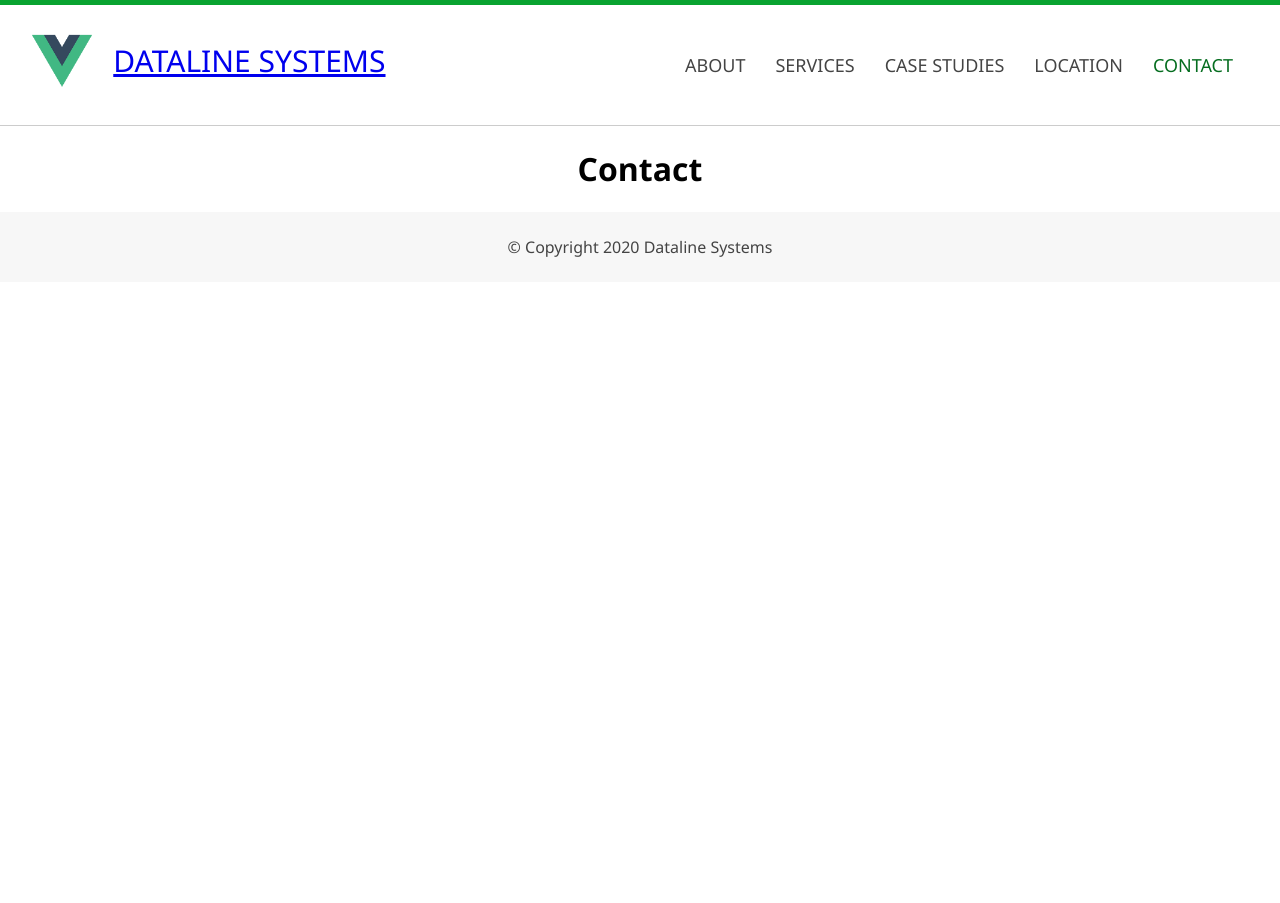
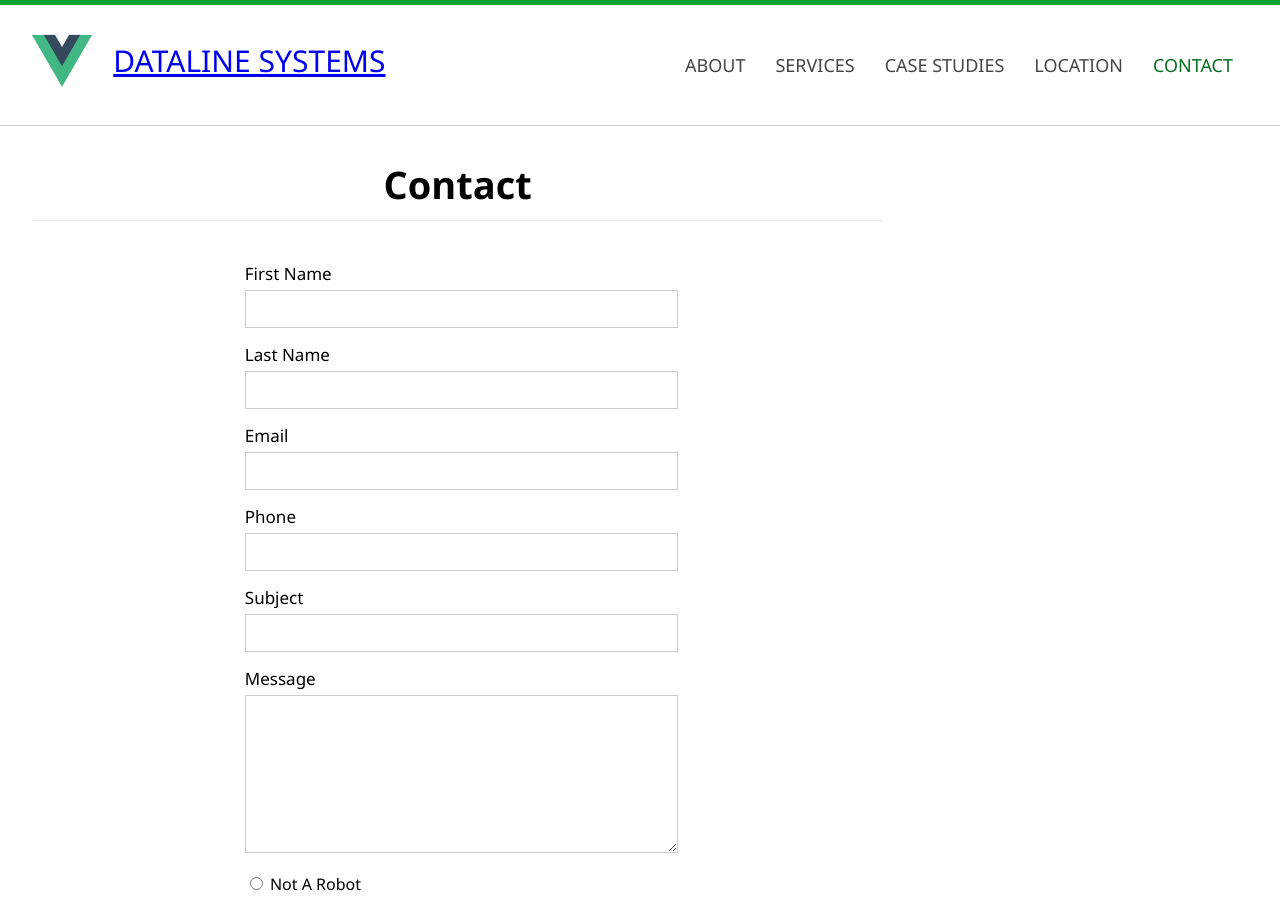
Before and after one commit to sdoylelambda/datalineFE, a Vue app: page /contact in a window 1280 px wide. Shown: the top 903 px of the page. Before the commit the page ends 800 px from the top, so only its background shows below. Built offline with nearby package versions, Linux system fonts and the light colour scheme; what vue-moment would draw is missing.

Commit message:
Contact form with styling.

```diff
--- a/src/components/pages/Contact.vue
+++ b/src/components/pages/Contact.vue
@@ -1,5 +1,153 @@
 <template>
-  <div class="contact">
-    <h1>Contact</h1>
+  <div class="center">
+    <section id="content">
+      <h2 class="subheader">Contact</h2>
+
+      <form class="mid-form" v-on:submit.prevent="sendForm()">
+        <div class="form-group">
+          <label for="firstname">First Name</label>
+          <input type="text" name="firstname" v-model="user.name" />
+          <div v-if="this.submitted && !$v.user.name.required">
+            <p>Name is required</p>
+          </div>
+          <div v-if="this.submitted && !$v.user.name.minLength">
+            <p>Minimun character length 3</p>
+          </div>
+        </div>
+
+        <div class="form-group">
+          <label for="lastname">Last Name</label>
+          <input type="text" name="lastname" v-model="user.lastname" />
+          <div v-if="this.submitted && !$v.user.lastname.required">
+            <p>Lastname is required</p>
+          </div>
+          <div v-if="this.submitted && !$v.user.lastname.minLength">
+            <p>Minimun character length 3</p>
+          </div>
+        </div>
+
+        <div class="form-group">
+          <label for="email">Email</label>
+          <input type="text" name="lastname" v-model="user.lastname" />
+          <div v-if="this.submitted && !$v.user.lastname.required">
+            <p>Email is required</p>
+          </div>
+          <div v-if="this.submitted && !$v.user.lastname.minLength">
+            <p>Minimun character length 3</p>
+          </div>
+        </div>
+
+        <div class="form-group">
+          <label for="phone">Phone</label>
+          <input type="text" name="phone" v-model="user.lastname" />
+          <div v-if="this.submitted && !$v.user.lastname.required">
+            <p>Phone is required</p>
+          </div>
+          <div v-if="this.submitted && !$v.user.lastname.minLength">
+            <p>Minimun character length 3</p>
+          </div>
+        </div>
+
+           <div class="form-group">
+          <label for="subject">Subject</label>
+          <input type="text" name="subject" v-model="user.lastname" />
+          <div v-if="this.submitted && !$v.user.lastname.required">
+            <p>Subject is required</p>
+          </div>
+          <div v-if="this.submitted && !$v.user.lastname.minLength">
+            <p>Minimun character length 3</p>
+          </div>
+        </div>
+
+        <div class="form-group">
+          <label for="message">Message</label>
+          <textarea name="email" v-model="user.bio"></textarea>
+          <div v-if="this.submitted && !$v.user.bio.required">
+            <p>Message is required</p>
+          </div>
+          <div v-if="this.submitted && !$v.user.bio.minLength">
+            <p>Minimun character length 10</p>
+          </div>
+        </div>
+
+        <div class="form-group radibuttons">
+          <input
+            type="radio"
+            name="genero"
+            value="hombre"
+            v-model="user.gender"
+          />
+          Not A Robot
+
+        </div>
+
+        <div class="clearfix"></div>
+
+        <input type="submit" value="submit" class="btn btn-success" />
+      </form>
+
+      <div v-if="user.name !== ''">
+        <p>Name: {{ user.name }}</p>
+        <p>Lastname: {{ user.lastname }}</p>
+        <p>Bio: {{ user.bio }}</p>
+        <p>Gender: {{ user.gender }}</p>
+      </div>
+    </section>
+
+    <div class="clearfix"></div>
   </div>
 </template>
+
+<script>
+// Form validation
+import { required, minLength } from "vuelidate/lib/validators";
+
+export default {
+  name: "FormComponent",
+  components: {
+
+  },
+  data() {
+    return {
+      user: {
+        name: "",
+        lastname: "",
+        bio: "",
+        gender: "",
+      },
+      submitted: false,
+    };
+  },
+  validations: {
+    user: {
+      name: {
+        required,
+        minLength: minLength(3),
+      },
+      lastname: {
+        required,
+        minLength: minLength(3),
+      },
+      bio: {
+        required,
+        minLength: minLength(10),
+      },
+    },
+  },
+  methods: {
+    sendForm: function () {
+      this.submitted = true;
+
+      this.$v.$touch();
+      if (this.$v.$invalid) {
+        return false;
+      } else {
+        alert("Form submitted");
+      }
+    },
+  },
+};
+</script>
+
+<style>
+</style>
--- a/src/components/shared/NavbarComponent.vue
+++ b/src/components/shared/NavbarComponent.vue
@@ -5,8 +5,8 @@
       <div id="logo">
         <img src="../../assets/logo.png" class="app-logo" alt="Logotipo" />
 
-            <router-link to="/home" active-class="active">DATALINE SYSTEMS</router-link>
 
+            <router-link to="/" active-class="active">DATALINE SYSTEMS</router-link>
       </div>
 
       <!-- MENU -->
--- a/src/main.js
+++ b/src/main.js
@@ -32,7 +32,7 @@ Vue.use(Vuelidate)
 Vue.use(VueMoment, { moment })
 
 const routes = [
-  { path: '/home', name: 'home', component: Homepage },
+  { path: '/', name: 'home', component: Homepage },
   { path: '/about', name: 'about', component: About },
   { path: '/services', name: 'services', component: Services },
   { path: '/caseStudies', name: 'caseStudies', component: CaseStudies },
```
